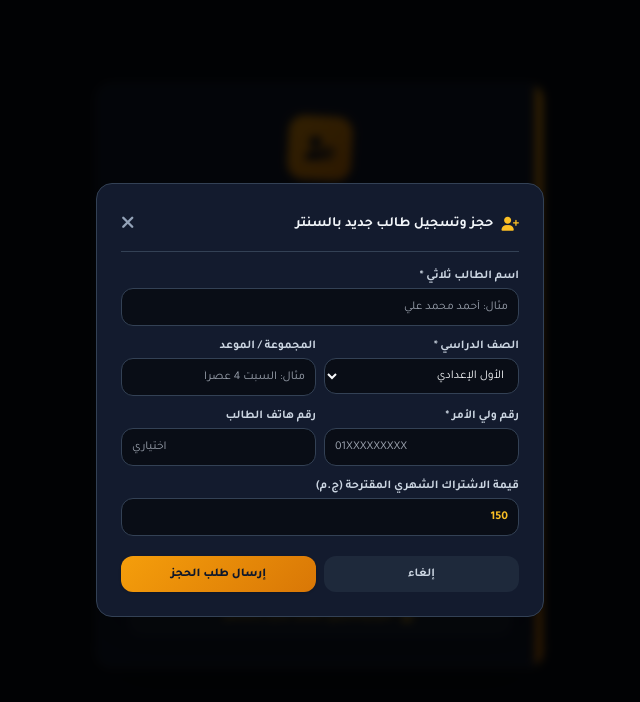
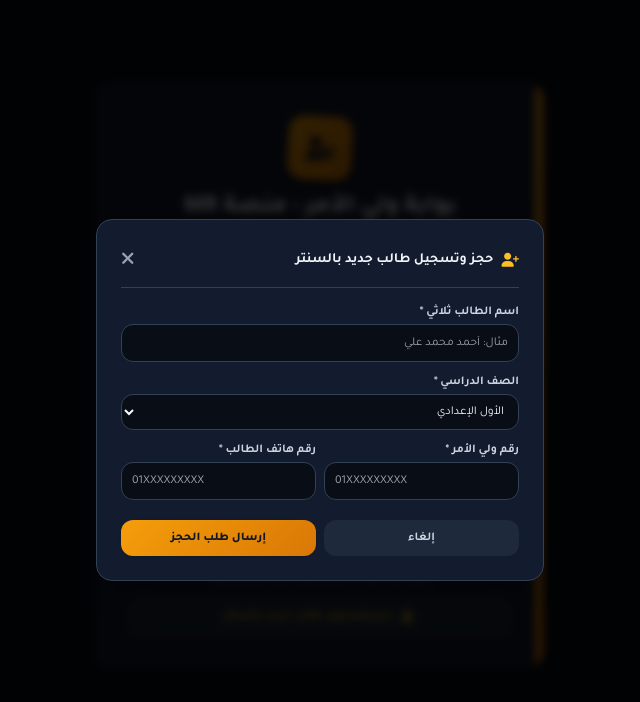
Before and after one commit to omarsherefhadwa-wq/parent_control, a plain HTML site: page index.html in a window 1280 px wide. Both pictures are taken after a click on the button "حجز وتسجيل طالب جديد بالسنتر". Shown: the whole page, without its empty margins (320-960 px from the left). Drawn offline with nearby package versions, Linux system fonts and the light colour scheme; no server answers.

Commit message:
Update index.html

```diff
--- a/index.html
+++ b/index.html
@@ -83,7 +83,6 @@
           <input type="text" id="bookStudentName" required placeholder="مثال: أحمد محمد علي" class="w-full p-2.5 rounded-xl input-style text-xs">
         </div>
 
-        <div class="grid grid-cols-2 gap-2">
         <div>
           <label class="block font-bold text-slate-300 mb-1">الصف الدراسي *</label>
           <select id="bookStudentGrade" required class="w-full p-2.5 rounded-xl input-style text-xs">
@@ -95,11 +94,6 @@
             <option value="bac">صف البكالوريا</option>
           </select>
         </div>
-          <div>
-            <label class="block font-bold text-slate-300 mb-1">المجموعة / الموعد</label>
-            <input type="text" id="bookStudentGroup" placeholder="مثال: السبت 4 عصراً" class="w-full p-2.5 rounded-xl input-style text-xs">
-          </div>
-        </div>
 
         <div class="grid grid-cols-2 gap-2">
           <div>
@@ -107,14 +101,9 @@
             <input type="tel" id="bookParentPhone" required placeholder="01XXXXXXXXX" class="w-full p-2.5 rounded-xl input-style text-xs">
           </div>
           <div>
-            <label class="block font-bold text-slate-300 mb-1">رقم هاتف الطالب</label>
-            <input type="tel" id="bookStudentPhone" placeholder="اختياري" class="w-full p-2.5 rounded-xl input-style text-xs">
+            <label class="block font-bold text-slate-300 mb-1">رقم هاتف الطالب *</label>
+            <input type="tel" id="bookStudentPhone" required placeholder="01XXXXXXXXX" class="w-full p-2.5 rounded-xl input-style text-xs">
           </div>
-        </div>
-
-        <div>
-          <label class="block font-bold text-slate-300 mb-1">قيمة الاشتراك الشهري المقترحة (ج.م)</label>
-          <input type="number" id="bookStudentFee" value="150" class="w-full p-2.5 rounded-xl input-style text-xs font-bold text-amber-400">
         </div>
 
         <div class="pt-2 flex gap-2">
@@ -469,10 +458,10 @@
         id: 'req_' + Date.now(),
         name: document.getElementById('bookStudentName').value.trim(),
         grade: document.getElementById('bookStudentGrade').value,
-        group_name: document.getElementById('bookStudentGroup').value.trim() || 'عام',
+        group_name: 'لم تحدد بعد',
         parent_phone: document.getElementById('bookParentPhone').value.trim(),
         student_phone: document.getElementById('bookStudentPhone').value.trim(),
-        fee: Number(document.getElementById('bookStudentFee').value) || 150,
+        fee: 150,
         status: 'pending',
         created_at: new Date().toISOString()
       };
@@ -483,7 +472,7 @@
           .insert([bookingData]);
 
         if (error) {
-          showToast('تعذر إرسال طلب الحجز، تأكد من إنشاء جدول الطلبات بالسيرفر', 'error');
+          showToast('تعذر إرسال طلب الحجز، تأكد من الاتصال بالسيرفر', 'error');
         } else {
           showToast('تم إرسال طلب الحجز لإدارة السنتر بنجاح! سيتم التواصل معك قريباً ✓');
           closeBookingModal();
```
Lines whose indentation alone changed are shown as unchanged.
